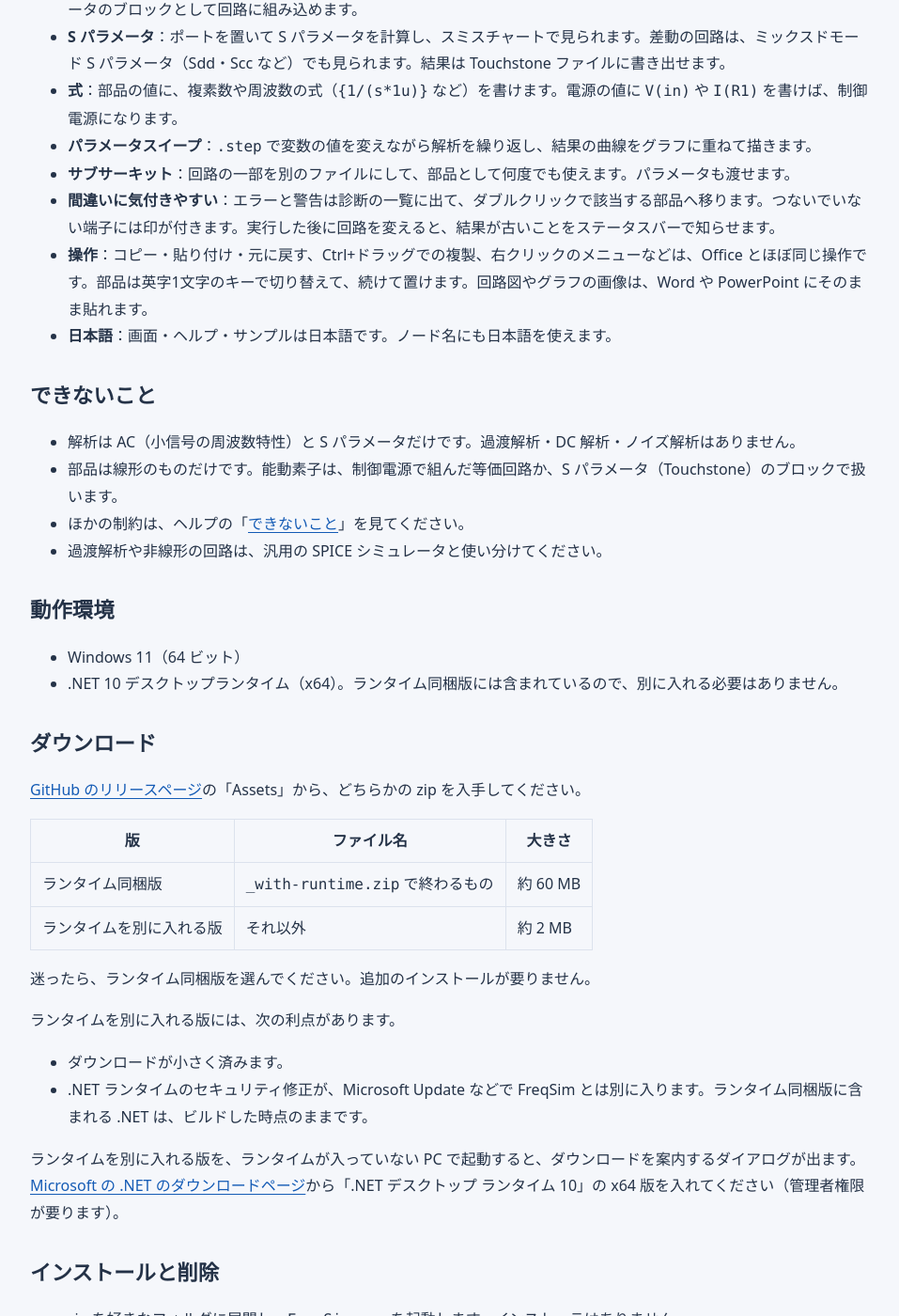
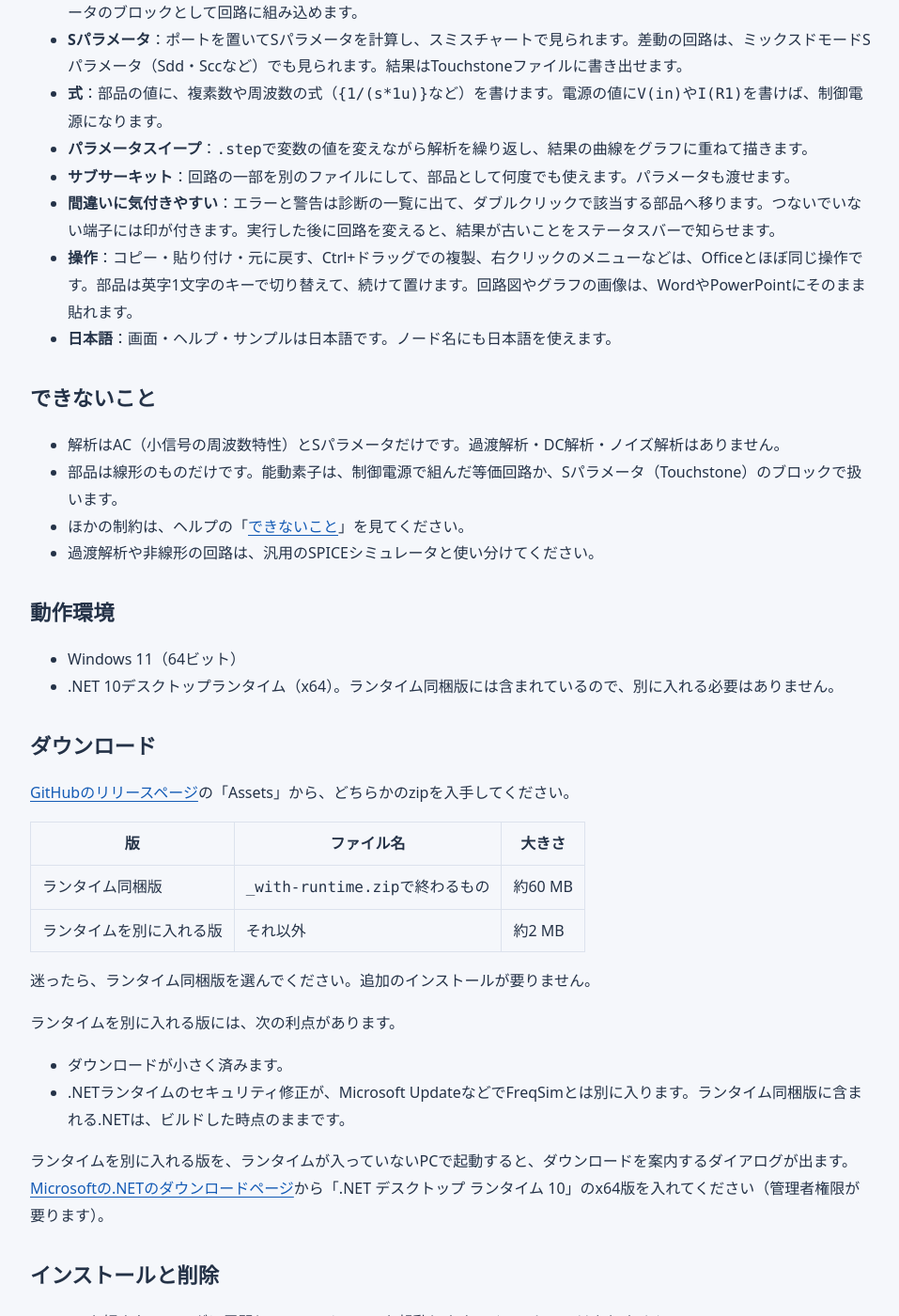
Before and after one commit to kwkw2828/kwkw2828.github.io, a Jekyll site: the page built from _software/freqsim.md, in a window 1280 px wide and 1400 px high, scrolled down 4431 px. Shown: the whole window at 94% size, without its empty margins (160-1117 px from the left). Built offline with Jekyll 4.4.1, drawn with Linux system fonts in a browser that asks for light colours; some of the changed text lies outside the part shown.

Commit message:
説明文を修正

```diff
--- a/_software/freqsim.md
+++ b/_software/freqsim.md
@@ -1,47 +1,47 @@
 ---
 title: FreqSim
-description: AC 解析専用の回路シミュレータ。部品の値をつまみで動かして、周波数特性をすぐに確認できます。電圧・電流・電力を回路上で可視化したり、特性データ（CSV / Touchstone）を取り込んだ解析もできます。
+description: AC解析専用の回路シミュレータ。マウス操作で手軽に回路図を描け、部品の値をつまみで動かせば周波数特性をすぐに確認できます。電圧・電流・電力を回路上で可視化したり、特性データ（CSV / Touchstone）を取り込んだ解析もできます。
 download_url: https://github.com/kwkw2828/FreqSim-releases/releases/latest
 image: /assets/img/freqsim/screenshot.png
 ---
 
 <figure class="demo">
-  <video src="{{ '/assets/video/freqsim/tuning.mp4' | relative_url }}" poster="{{ '/assets/img/freqsim/tuning-poster.png' | relative_url }}" width="1280" height="720" muted loop playsinline controls preload="metadata" data-autoplay aria-label="チューニングのつまみで大容量コンデンサの ESR を上げると、電源のインピーダンスのグラフの山が下がり、目標の破線の下に収まる様子"></video>
-  <figcaption>つまみで ESR を動かすと、電源のインピーダンスの山がその場で下がる（サンプル 18）</figcaption>
+  <video src="{{ '/assets/video/freqsim/tuning.mp4' | relative_url }}" poster="{{ '/assets/img/freqsim/tuning-poster.png' | relative_url }}" width="1280" height="720" muted loop playsinline controls preload="metadata" data-autoplay aria-label="チューニングのつまみで大容量コンデンサのESRを上げると、電源のインピーダンスのグラフの山が下がり、目標の破線の下に収まる様子"></video>
+  <figcaption>つまみでESRを動かすと、電源のインピーダンスの山がその場で下がる（サンプル18）</figcaption>
 </figure>
 
 ## 概要
 
-- R・C・L などを組み合わせた線形回路の周波数特性を計算し、回路図の上にグラフで表示します。
-- 回路図を描いて「実行」ボタンか F5 を押すと、ボード線図・スミスチャート・極座標グラフで結果を見られます。
-- CSV ファイルや Touchstone ファイルの入出力にも対応しています。
+- R・C・Lなどを組み合わせた線形回路の周波数特性を計算し、回路図の上にグラフで表示します。
+- 回路図を描いて「実行」ボタンかF5を押すと、ボード線図・スミスチャート・極座標グラフで結果を見られます。
+- CSVファイルやTouchstoneファイルの入出力にも対応しています。
 
-![FreqSim の画面。LC ローパスフィルタの回路図と、ボード線図・スミスチャートを表示している]({{ '/assets/img/freqsim/screenshot.png' | relative_url }})
+![FreqSimの画面。LCローパスフィルタの回路図と、ボード線図・スミスチャートを表示している]({{ '/assets/img/freqsim/screenshot.png' | relative_url }})
 
 ## こんな検討に
 
-どれも、配布物のサンプルに入っている回路です。開いて F5 を押せば、すぐに試せます。
+どれも、配布物のサンプルに入っている回路です。開いてF5を押せば、すぐに試せます。
 
 ### バイパスコンデンサの反共振を抑える
 
-IC の電源ピンに大容量と小容量のコンデンサを並べると、2つの間で反共振が起き、電源のインピーダンスに山ができます。
+ICの電源ピンに大容量と小容量のコンデンサを並べると、2つの間で反共振が起き、電源のインピーダンスに山ができます。
 
-- 可視化で周波数を動かすと、電流を出すのがレギュレータ → 大容量 → 小容量と移っていく様子が、回路図の上で見えます。山の周波数では、2つのコンデンサの間を IC の電流よりずっと大きな電流が回っています。
-- つまみで大容量の ESR を上げると、山が下がって目標の値に収まるのを、その場で確かめられます。
+- 可視化で周波数を動かすと、電流を出すのがレギュレータ → 大容量 → 小容量と移っていく様子が、回路図の上で見えます。山の周波数では、2つのコンデンサの間をICの電流よりずっと大きな電流が回っています。
+- つまみで大容量のESRを上げると、山が下がって目標の値に収まるのを、その場で確かめられます。
 
 <figure class="demo">
   <video src="{{ '/assets/video/freqsim/visualization.mp4' | relative_url }}" poster="{{ '/assets/img/freqsim/visualization-poster.png' | relative_url }}" width="1280" height="720" muted loop playsinline controls preload="metadata" data-autoplay aria-label="可視化の振幅の表示で周波数を上げていくと、電流の帯が太い部品が、レギュレータから大容量、小容量のコンデンサへと移っていく様子"></video>
-  <figcaption>周波数を上げていくと、電流を出すコンデンサが移っていく（サンプル 18、振幅の表示）</figcaption>
+  <figcaption>周波数を上げていくと、電流を出すコンデンサが移っていく（サンプル18、振幅の表示）</figcaption>
 </figure>
 
 サンプル：`18_バイパスコンデンサの反共振`
 
 ### ノイズフィルタの効きを、実際のインピーダンスで確かめる
 
-カタログに載っている挿入損失は、多くが 50 Ω 系で測った値です。実機の源と負荷のインピーダンスでは、同じフィルタでも効きが大きく変わります。
+カタログに載っている挿入損失は、多くが50 Ω系で測った値です。実機の源と負荷のインピーダンスでは、同じフィルタでも効きが大きく変わります。
 
-- 源と負荷の組み合わせを変えた回路を1枚に並べ、挿入損失の曲線を重ねて比べます。源 0.1 Ω・負荷 100 Ω の組み合わせでは、30 MHz での減衰がほかの組み合わせより 30 dB 以上小さくなります。
-- つまみで Y コンデンサの容量を動かすと、効く組み合わせと効かない組み合わせの差がはっきり見えます。
+- 源と負荷の組み合わせを変えた回路を1枚に並べ、挿入損失の曲線を重ねて比べます。源0.1 Ω・負荷100 Ωの組み合わせでは、30 MHzでの減衰がほかの組み合わせより30 dB以上小さくなります。
+- つまみでYコンデンサの容量を動かすと、効く組み合わせと効かない組み合わせの差がはっきり見えます。
 
 ![ノイズフィルタの回路図と、源と負荷のインピーダンスを3通りに変えた挿入損失の3本の曲線を重ねたグラフ]({{ '/assets/img/freqsim/insertion-loss.png' | relative_url }})
 
@@ -51,9 +51,9 @@ IC の電源ピンに大容量と小容量のコンデンサを並べると、2
 
 理想の部品だけでは、実物の特性は再現できません。
 
-- 測定したインピーダンスを CSV ファイルで読み込み、部品として回路に入れられます。
-- 実際の部品の S パラメータ（Touchstone ファイル）も、そのまま部品として使えます。差動の部品は、ミックスドモード S パラメータでも見られます。
-- 理想・ESR と ESL のモデル・測定データ・式のモデルを1枚のグラフに重ね、どのモデルで足りるかを見比べられます。
+- 測定したインピーダンスをCSVファイルで読み込み、部品として回路に入れられます。
+- 実際の部品のSパラメータ（Touchstoneファイル）も、そのまま部品として使えます。差動の部品は、ミックスドモードSパラメータでも見られます。
+- 理想・ESRとESLのモデル・測定データ・式のモデルを1枚のグラフに重ね、どのモデルで足りるかを見比べられます。
 
 ![理想・モデル・測定データ・式のモデルの4通りのコンデンサの回路図と、インピーダンスの大きさの4本の曲線を重ねたグラフ]({{ '/assets/img/freqsim/real-capacitor.png' | relative_url }})
 
@@ -63,84 +63,84 @@ IC の電源ピンに大容量と小容量のコンデンサを並べると、2
 
 - **チューニング**：変数や部品の値をつまみで動かすと、その場で解き直してグラフを描き直します。
 - **回路の可視化**：解析した結果を、選んだ周波数で回路図に重ねて表示します。電圧は色、電流は流れる粒や帯の太さ、電力は部品の色で表します。位相を進めて再生すると、交流の電圧と電流が動いて見えます。
-- **測定データ**：インピーダンスと電源の値に、CSV ファイルの測定データを使えます。Touchstone ファイルは、S パラメータのブロックとして回路に組み込めます。
-- **S パラメータ**：ポートを置いて S パラメータを計算し、スミスチャートで見られます。差動の回路は、ミックスドモード S パラメータ（Sdd・Scc など）でも見られます。結果は Touchstone ファイルに書き出せます。
-- **式**：部品の値に、複素数や周波数の式（`{1/(s*1u)}` など）を書けます。電源の値に `V(in)` や `I(R1)` を書けば、制御電源になります。
-- **パラメータスイープ**：`.step` で変数の値を変えながら解析を繰り返し、結果の曲線をグラフに重ねて描きます。
+- **測定データ**：インピーダンスと電源の値に、CSVファイルの測定データを使えます。Touchstoneファイルは、Sパラメータのブロックとして回路に組み込めます。
+- **Sパラメータ**：ポートを置いてSパラメータを計算し、スミスチャートで見られます。差動の回路は、ミックスドモードSパラメータ（Sdd・Sccなど）でも見られます。結果はTouchstoneファイルに書き出せます。
+- **式**：部品の値に、複素数や周波数の式（`{1/(s*1u)}`など）を書けます。電源の値に`V(in)`や`I(R1)`を書けば、制御電源になります。
+- **パラメータスイープ**：`.step`で変数の値を変えながら解析を繰り返し、結果の曲線をグラフに重ねて描きます。
 - **サブサーキット**：回路の一部を別のファイルにして、部品として何度でも使えます。パラメータも渡せます。
 - **間違いに気付きやすい**：エラーと警告は診断の一覧に出て、ダブルクリックで該当する部品へ移ります。つないでいない端子には印が付きます。実行した後に回路を変えると、結果が古いことをステータスバーで知らせます。
-- **操作**：コピー・貼り付け・元に戻す、Ctrl+ドラッグでの複製、右クリックのメニューなどは、Office とほぼ同じ操作です。部品は英字1文字のキーで切り替えて、続けて置けます。回路図やグラフの画像は、Word や PowerPoint にそのまま貼れます。
+- **操作**：コピー・貼り付け・元に戻す、Ctrl+ドラッグでの複製、右クリックのメニューなどは、Officeとほぼ同じ操作です。部品は英字1文字のキーで切り替えて、続けて置けます。回路図やグラフの画像は、WordやPowerPointにそのまま貼れます。
 - **日本語**：画面・ヘルプ・サンプルは日本語です。ノード名にも日本語を使えます。
 
 ## できないこと
 
-- 解析は AC（小信号の周波数特性）と S パラメータだけです。過渡解析・DC 解析・ノイズ解析はありません。
-- 部品は線形のものだけです。能動素子は、制御電源で組んだ等価回路か、S パラメータ（Touchstone）のブロックで扱います。
+- 解析はAC（小信号の周波数特性）とSパラメータだけです。過渡解析・DC解析・ノイズ解析はありません。
+- 部品は線形のものだけです。能動素子は、制御電源で組んだ等価回路か、Sパラメータ（Touchstone）のブロックで扱います。
 - ほかの制約は、ヘルプの「[できないこと]({{ '/software/freqsim/help/#limitations' | relative_url }})」を見てください。
-- 過渡解析や非線形の回路は、汎用の SPICE シミュレータと使い分けてください。
+- 過渡解析や非線形の回路は、汎用のSPICEシミュレータと使い分けてください。
 
 ## 動作環境
 
-- Windows 11（64 ビット）
-- .NET 10 デスクトップランタイム（x64）。ランタイム同梱版には含まれているので、別に入れる必要はありません。
+- Windows 11（64ビット）
+- .NET 10デスクトップランタイム（x64）。ランタイム同梱版には含まれているので、別に入れる必要はありません。
 
 ## ダウンロード
 
-[GitHub のリリースページ](https://github.com/kwkw2828/FreqSim-releases/releases/latest)の「Assets」から、どちらかの zip を入手してください。
+[GitHubのリリースページ](https://github.com/kwkw2828/FreqSim-releases/releases/latest)の「Assets」から、どちらかのzipを入手してください。
 
 | 版 | ファイル名 | 大きさ |
 | --- | --- | --- |
-| ランタイム同梱版 | `_with-runtime.zip` で終わるもの | 約 60 MB |
-| ランタイムを別に入れる版 | それ以外 | 約 2 MB |
+| ランタイム同梱版 | `_with-runtime.zip`で終わるもの | 約60 MB |
+| ランタイムを別に入れる版 | それ以外 | 約2 MB |
 
 迷ったら、ランタイム同梱版を選んでください。追加のインストールが要りません。
 
 ランタイムを別に入れる版には、次の利点があります。
 
 - ダウンロードが小さく済みます。
-- .NET ランタイムのセキュリティ修正が、Microsoft Update などで FreqSim とは別に入ります。ランタイム同梱版に含まれる .NET は、ビルドした時点のままです。
+- .NETランタイムのセキュリティ修正が、Microsoft UpdateなどでFreqSimとは別に入ります。ランタイム同梱版に含まれる.NETは、ビルドした時点のままです。
 
-ランタイムを別に入れる版を、ランタイムが入っていない PC で起動すると、ダウンロードを案内するダイアログが出ます。
-[Microsoft の .NET のダウンロードページ](https://dotnet.microsoft.com/ja-jp/download/dotnet/10.0)から「.NET デスクトップ ランタイム 10」の x64 版を入れてください（管理者権限が要ります）。
+ランタイムを別に入れる版を、ランタイムが入っていないPCで起動すると、ダウンロードを案内するダイアログが出ます。
+[Microsoftの.NETのダウンロードページ](https://dotnet.microsoft.com/ja-jp/download/dotnet/10.0)から「.NET デスクトップ ランタイム 10」のx64版を入れてください（管理者権限が要ります）。
 
 ## インストールと削除
 
-- zip を好きなフォルダに展開し、`FreqSim.exe` を起動します。インストーラはありません。
-- 削除はフォルダごと消すだけです。アプリの設定は `%APPDATA%\FreqSim\settings.json` にあるので、不要ならこれも消してください。
+- zipを好きなフォルダに展開し、`FreqSim.exe`を起動します。インストーラはありません。
+- 削除はフォルダごと消すだけです。アプリの設定は`%APPDATA%\FreqSim\settings.json`にあるので、不要ならこれも消してください。
 
 ### 初めて起動するときの警告
 
-`FreqSim.exe` にはデジタル署名が無いため、初めて起動するときに「WindowsによってPCが保護されました」と表示されることがあります。
+`FreqSim.exe`にはデジタル署名が無いため、初めて起動するときに「WindowsによってPCが保護されました」と表示されることがあります。
 その場合は「詳細情報」を押し、現れた「実行」ボタンを押してください。
 
 ## はじめかた
 
-1. メニューの「ファイル」→「サンプルを開く ...」で `01_RCローパス` を開きます。
-2. F5 を押すと、ローパスフィルターの特性がグラフに表示されます。
+1. メニューの「ファイル」→「サンプルを開く ...」で`01_RCローパス`を開きます。
+2. F5を押すと、ローパスフィルターの特性がグラフに表示されます。
 
 サンプルは簡単なものから順に並んでいます。「こんな検討に」の回路も、同じ方法で開けます。
 
 ## 回路を学ぶ人へ
 
-- サンプルは易しい順に並んでいて、どの回路図にも「見どころ」と「やってみよう」が書いてあります。RC ローパスや RLC の直列共振から始められます。
-- 可視化で再生すると、交流の電圧と電流が回路の中を動く様子が見えます。`17_LCはしごの進行波と定在波` では、波が進む様子と、反射でできる定在波の節と腹が見えます。
+- サンプルは易しい順に並んでいて、どの回路図にも「見どころ」と「やってみよう」が書いてあります。RCローパスやRLCの直列共振から始められます。
+- 可視化で再生すると、交流の電圧と電流が回路の中を動く様子が見えます。`17_LCはしごの進行波と定在波`では、波が進む様子と、反射でできる定在波の節と腹が見えます。
 
 ## ヘルプ
 
 回路の描き方、値や式の書き方、グラフ、キー操作、診断の読み方などは、[ヘルプ]({{ '/software/freqsim/help/' | relative_url }})にまとめています。
-同じものが配布物の `help` フォルダにも入っていて、アプリから F1 で開けます。
+同じものが配布物の`help`フォルダにも入っていて、アプリからF1で開けます。
 
 ## 不具合報告・要望
 
-[GitHub の Issues](https://github.com/kwkw2828/FreqSim-releases/issues) で受け付けています。ただし、回答や修正は約束できません。
+[GitHubのIssues](https://github.com/kwkw2828/FreqSim-releases/issues)で受け付けています。ただし、回答や修正は約束できません。
 
 ## 使用許諾
 
-FreqSim を使った時点で、使用許諾に同意したものとみなします。全文は、配布物に同梱の `LICENSE.txt` を読んでください。要点は次のとおりです。
+FreqSimを使った時点で、使用許諾に同意したものとみなします。全文は、配布物に同梱の`LICENSE.txt`を読んでください。要点は次のとおりです。
 
 - 個人・法人・学校などを問わず、無料で使えます。使う目的や台数の制限もありません。
-- 配布された一式を、中身を変えずにまるごと無料で配るのであれば、作者に断らずに再配布できます。有料で配る場合や、雑誌・書籍の付録などの媒体に収録する場合は、事前に作者の許可が要ります。許可の連絡は [GitHub の Issues](https://github.com/kwkw2828/FreqSim-releases/issues) で受け付けています。
+- 配布された一式を、中身を変えずにまるごと無料で配るのであれば、作者に断らずに再配布できます。有料で配る場合や、雑誌・書籍の付録などの媒体に収録する場合は、事前に作者の許可が要ります。許可の連絡は[GitHubのIssues](https://github.com/kwkw2828/FreqSim-releases/issues)で受け付けています。
 - プログラムの改変、改変したものの配布、逆コンパイルなどによる解析は禁止です。
-- FreqSim で作った回路図・グラフ・書き出した画像やデータは、自由に使えます。
+- FreqSimで作った回路図・グラフ・書き出した画像やデータは、自由に使えます。
 - 無保証です。使ったこと、または使えなかったことで生じた損害について、作者は責任を負いません（作者の故意または重大な過失による場合を除きます）。
 - 質問への回答、不具合の修正、新しい版の提供は約束しません。
```
